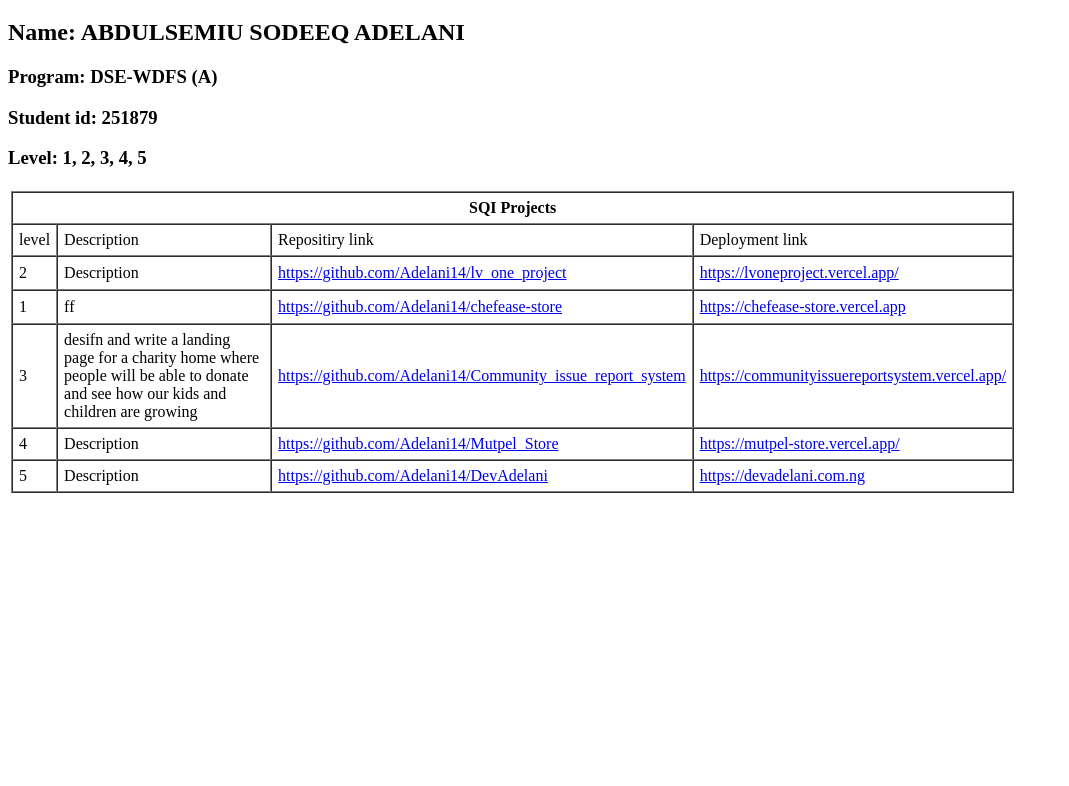
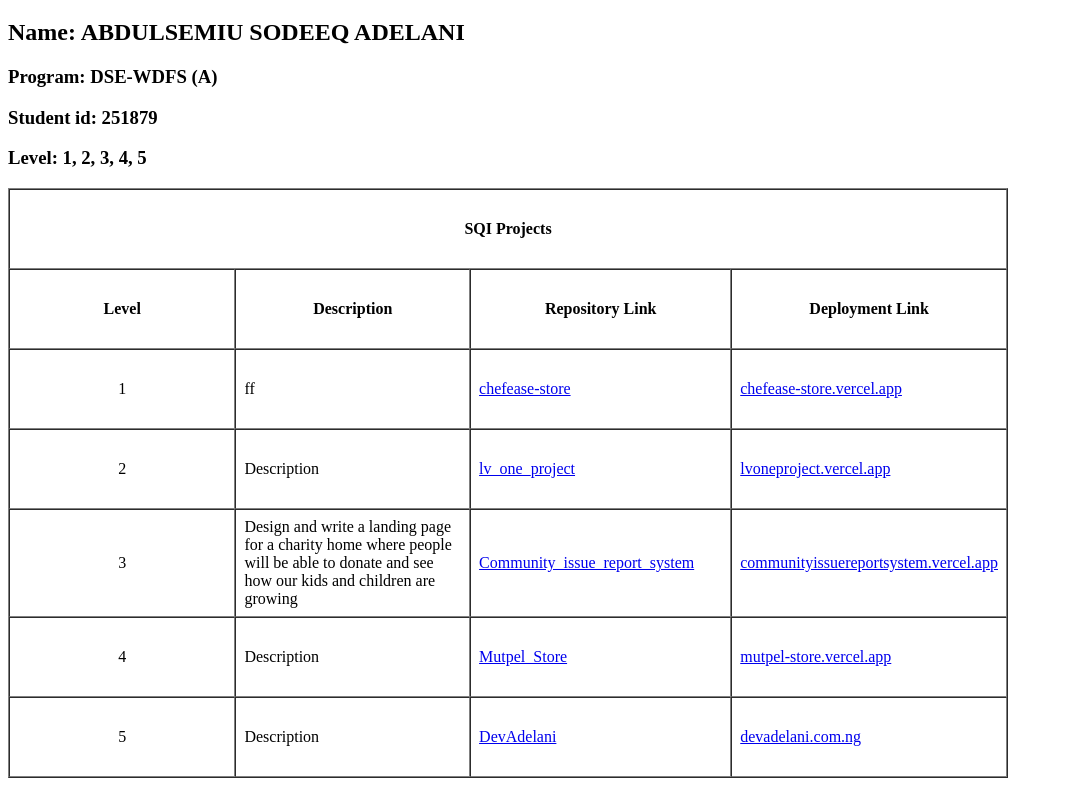
Before and after one commit to Adelani14/all_sqi_level_project_links, a plain HTML site: page index.html in a window 1280 px wide. Shown: the part 61-847 px from the top of the page, without its empty margins (0-1069 px from the left). Before the commit the page ends 800 px from the top, so only its background shows below. Drawn offline with Linux system fonts and the light colour scheme.

Commit message:
Reform the table  index.html

```diff
--- a/index.html
+++ b/index.html
@@ -4,7 +4,7 @@
 <head>
     <meta charset="UTF-8">
     <meta name="viewport" content="width=device-width, initial-scale=1.0">
-    <title>Document</title>
+    <title>SQI Project Links</title>
 </head>
 
 <body>
@@ -15,20 +15,50 @@
     <h3>Program: DSE-WDFS (A)</h3>
     <h3>Student id: 251879</h3>
     <h3>Level: 1, 2, 3, 4, 5</h3>
-    <table>
-        <td>
-            <table border="1" magin="0" cellpadding="6" cellspacing="0">
-            <tr><th id = "ade" colspan="7">SQI Projects</th></tr>
-            <tr><td width="20">level</td><td>Description</td><td>Repositiry link</td> <td>Deployment link</td></tr>
-            <tr><td width="20">2</td><td width="200" height='20'>Description</td><td width="200" ><a href="https://github.com/Adelani14/lv_one_project" target="_blank">https://github.com/Adelani14/lv_one_project</a></td> <td width="200"><a href="https://lvoneproject.vercel.app/" target="_blank">https://lvoneproject.vercel.app/</a></td></tr>
-            <tr><td width="20">1</td><td width="200" height='20'>ff</td><td><a href="https://github.com/Adelani14/chefease-store" target="_blank">https://github.com/Adelani14/chefease-store</a></td> <td><a href="https://chefease-store.vercel.app" target="_blank">https://chefease-store.vercel.app</a></td></tr>
-            <tr><td width="20">3</td><td width="200" height='20'>desifn and write a landing page for a charity home where people will be able to donate and see how our kids and children are growing</td><td width="200" ><a href="https://github.com/Adelani14/Community_issue_report_system" target="_blank">https://github.com/Adelani14/Community_issue_report_system</a></td> <td width="200"><a href="https://communityissuereportsystem.vercel.app/" target="_blank">https://communityissuereportsystem.vercel.app/</a></td></tr>
-            <tr><td width="20">4</td><td width="200">Description</td><td width="200" ><a href="https://github.com/Adelani14/Mutpel_Store" target="_blank">https://github.com/Adelani14/Mutpel_Store</a></td> <td width="200"><a href="https://mutpel-store.vercel.app/" target="_blank">https://mutpel-store.vercel.app/</a></td></tr>
-            <tr><td width="20">5</td><td width="200">Description</td><td width="200" ><a href="https://github.com/Adelani14/DevAdelani" target="_blank">https://github.com/Adelani14/DevAdelani</a></td> <td width="200"><a href="https://devadelani.com.ng" target="_blank">https://devadelani.com.ng</a></td></tr>
-        </table>
-    </td>
 
+    <!-- Set overall width and height on the table -->
+    <table border="1" cellpadding="8" cellspacing="0" width="1000" height="560">
+        <tr height="80">
+            <th id="ade" colspan="4">SQI Projects</th>
+        </tr>
+        <tr height="80">
+            <!-- Equal width (250 x 4 = 1000) across all 4 columns -->
+            <th width="250">Level</th>
+            <th width="250">Description</th>
+            <th width="250">Repository Link</th>
+            <th width="250">Deployment Link</th>
+        </tr>
+        <tr height="80">
+            <td align="center">1</td>
+            <td>ff</td>
+            <td><a href="https://github.com/Adelani14/chefease-store" target="_blank">chefease-store</a></td>
+            <td><a href="https://chefease-store.vercel.app" target="_blank">chefease-store.vercel.app</a></td>
+        </tr>
+        <tr height="80">
+            <td align="center">2</td>
+            <td>Description</td>
+            <td><a href="https://github.com/Adelani14/lv_one_project" target="_blank">lv_one_project</a></td>
+            <td><a href="https://lvoneproject.vercel.app/" target="_blank">lvoneproject.vercel.app</a></td>
+        </tr>
+        <tr height="80">
+            <td align="center">3</td>
+            <td>Design and write a landing page for a charity home where people will be able to donate and see how our kids and children are growing</td>
+            <td><a href="https://github.com/Adelani14/Community_issue_report_system" target="_blank">Community_issue_report_system</a></td>
+            <td><a href="https://communityissuereportsystem.vercel.app/" target="_blank">communityissuereportsystem.vercel.app</a></td>
+        </tr>
+        <tr height="80">
+            <td align="center">4</td>
+            <td>Description</td>
+            <td><a href="https://github.com/Adelani14/Mutpel_Store" target="_blank">Mutpel_Store</a></td>
+            <td><a href="https://mutpel-store.vercel.app/" target="_blank">mutpel-store.vercel.app</a></td>
+        </tr>
+        <tr height="80">
+            <td align="center">5</td>
+            <td>Description</td>
+            <td><a href="https://github.com/Adelani14/DevAdelani" target="_blank">DevAdelani</a></td>
+            <td><a href="https://devadelani.com.ng" target="_blank">devadelani.com.ng</a></td>
+        </tr>
     </table>
+
 </body>
-
 </html>
```
